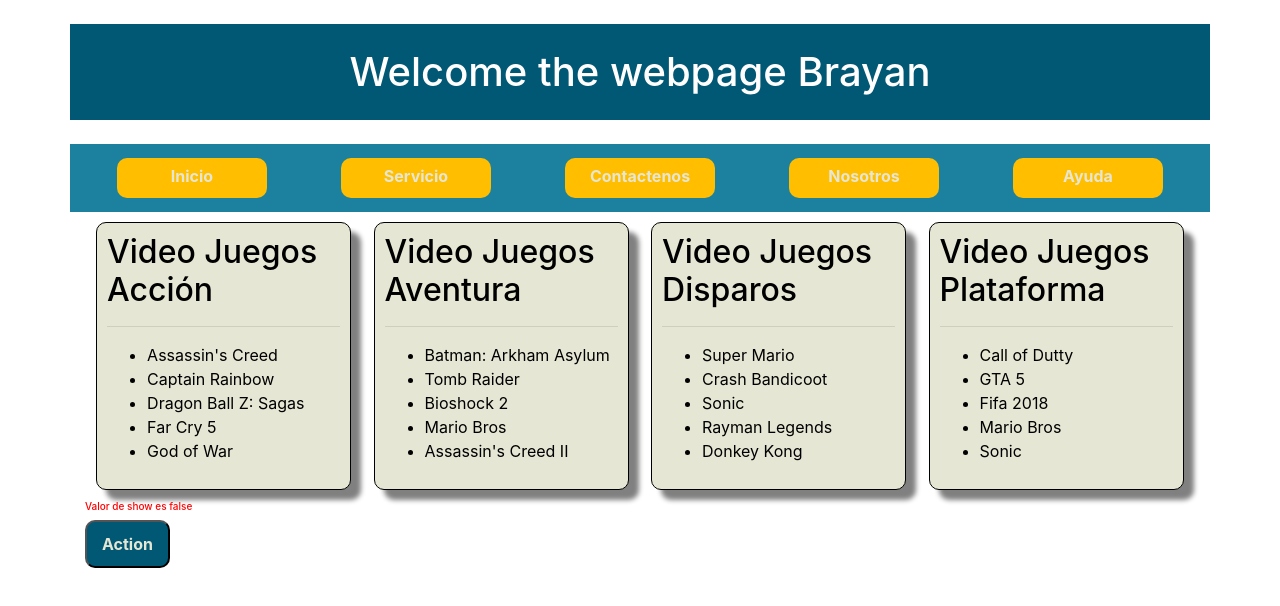
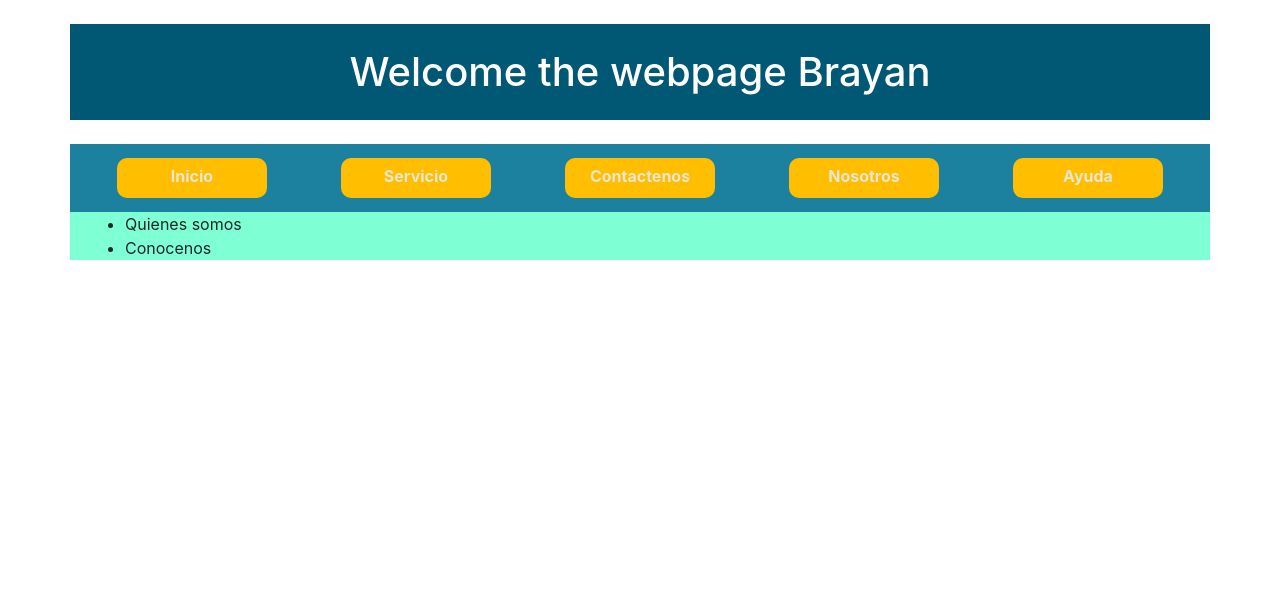
Before and after one commit to brayanestive18/ProjectAngular, an Angular app: page /nosotros in a window 1280 px wide. Before the commit this address led to /. Shown: the top 606 px of the page. Built offline with nearby package versions, Linux system fonts and the light colour scheme.

Commit message:
Creacion nosotros

```diff
--- a/src/app/app.module.ts
+++ b/src/app/app.module.ts
@@ -19,6 +19,7 @@
   { path: 'servicio', component: ServicioComponent },
   { path: 'inicio', component: InicioComponent },
   { path: 'contactenos', component: ContactenosComponent},
+  { path: 'nosotros', component: NosotrosComponent},
   { path: '', component: InicioComponent, pathMatch: 'full' },
   { path: '**', redirectTo: '/', pathMatch: 'full' }
 ]
--- a/src/app/cabecera/cabecera.component.html
+++ b/src/app/cabecera/cabecera.component.html
@@ -6,7 +6,7 @@
         <b> <a [routerLink]="['/']" class="nav_enlace ocultar"> <p class="central"> Inicio </p>  </a> </b>
         <b> <a [routerLink]="['/servicio']" class="nav_enlace ocultar"> <p class="central"> Servicio </p> </a> </b>
         <b> <a [routerLink]="['/contactenos']" class="nav_enlace ocultar"> <p class="central"> Contactenos </p> </a> </b>
-        <b> <a href="#" class="nav_enlace ocultar"> <p class="central"> Nosotros </p> </a> </b>
+        <b> <a [routerLink]="['/nosotros']" class="nav_enlace ocultar"> <p class="central"> Nosotros </p> </a> </b>
         <b> <a href="#" class="nav_enlace ocultar"> <p class="central"> Ayuda </p> </a> </b>
     </nav>
 </div>
--- a/src/app/nosotros/nosotros.component.css
+++ b/src/app/nosotros/nosotros.component.css
@@ -0,0 +1,4 @@
+#cuerpo {
+
+    background-color: aquamarine;
+}
--- a/src/app/nosotros/nosotros.component.html
+++ b/src/app/nosotros/nosotros.component.html
@@ -1,3 +1,8 @@
-<p>
-  nosotros works!
-</p>
+<body id ="cuerpo" class="container">
+  <ul>
+    <li>Quienes somos</li>
+    <li>Conocenos </li>
+  </ul>
+
+
+</body>
```
